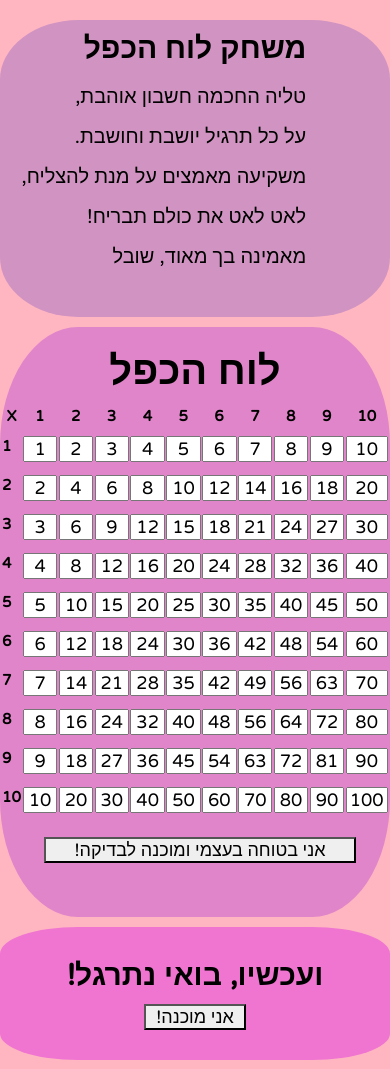
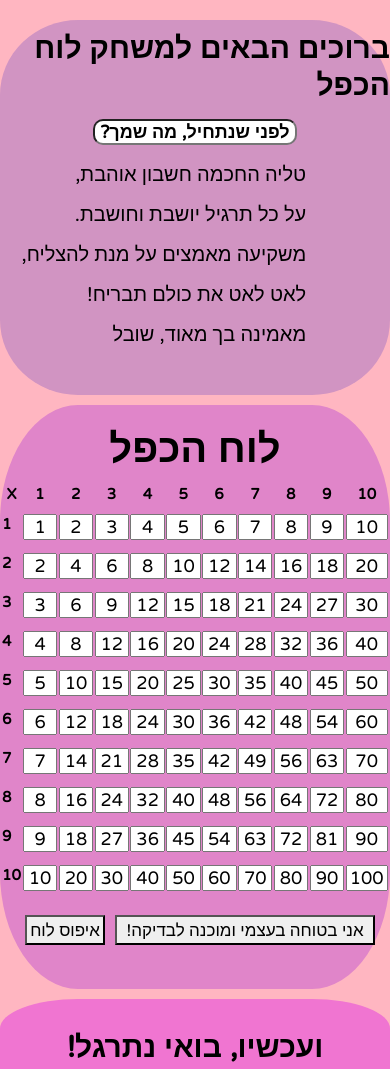
Before and after one commit to Shovalic/multiplicationBoard, a plain HTML site: page index.html in a window 390 px wide. Shown: the top 1069 px of the page. Drawn offline with Linux system fonts and the light colour scheme.

Commit message:
reset button

```diff
--- a/index.html
+++ b/index.html
@@ -16,7 +16,10 @@
   <body>
     <div id="container">
       <div id="personalNote">
-        <h1>משחק לוח הכפל</h1>
+        <h1>ברוכים הבאים למשחק לוח הכפל</h1>
+        <div>
+          <input type="text" id="userName" placeholder="לפני שנתחיל, מה שמך?" value="" required>
+        </div>
         <div class="typewrite">
           <pre>
             טליה החכמה חשבון אוהבת,
@@ -182,6 +185,7 @@
         <button id="readyToCheck" onclick="checkNow()">
           אני בטוחה בעצמי ומוכנה לבדיקה!
         </button>
+        <button id="reset" onclick="reset()">איפוס לוח</button>
 
         <br />
       </div>
@@ -191,15 +195,15 @@
         <div id="nice" style="display: none; direction: ltr">
           <tr>
             <td>
-              <input type="number" id="firstMult" disabled />
+              <input type="number" id="firstMult" disabled/>
             </td>
             <td>X</td>
             <td>
-              <input type="number" id="secMult" disabled />
+              <input type="number" id="secMult" disabled/>
             </td>
             <td>=</td>
             <td>
-              <input type="number" id="res" placeholder="כמה זה?" required />
+              <input type="number" id="res" placeholder="כמה נראה לך?" required />
             </td>
             <td><br>
               <input
--- a/script.js
+++ b/script.js
@@ -18,6 +18,15 @@ function checkNow() {
   divMsg.appendChild(m);
 }
 
+function reset() {
+  for (i = 1; i <= 10; i++) {
+    for (j = 1; j <= 10; j++) {
+      const studentResult = document.getElementById("raw" + i + "-" + j).value;
+      document.getElementById("raw" + i + "-" + j).value = "";
+
+    }
+  }
+}
 let btn = document.getElementById("checkAnswer");
 let div = document.getElementById("nice");
 let res = "";
--- a/style.css
+++ b/style.css
@@ -41,6 +41,11 @@ body {
   margin-bottom: 10px;
 }
 
+h1{
+  margin-top: 15px;
+  margin-bottom: 15px;
+}
+
 pre {
   margin-top: 10px;
   font-family: 'Rubik', sans-serif;
@@ -49,6 +54,25 @@ pre {
   justify-content: center;
   align-items: center;
   line-height: 40px;
+}
+
+#userName{
+  width: 200px;
+  font-weight: bold;
+  cursor: pointer;
+  border-radius: 10px;
+}
+
+::placeholder {
+  color: black;
+  opacity: 1;
+}
+
+
+
+#userName:hover{
+  background-color: palevioletred;
+  transition: 1s;
 }
 
 #tableMultiply {
@@ -67,13 +91,26 @@ pre {
 #readyToCheck{
     margin-top: 10px;
     margin-bottom: 10px;
+    height: 30px;
     display: flex;
     right: 30px;
-    width: 400px;
-    font-size: 22px;
-    margin-right: -30px;
+    width: 300px;
+    font-size: 20px;
+    margin-left: 170px;
 }
 
+#reset{
+  width: 100px;
+  height: 30px;
+  display: flex;
+  flex-direction: row;
+  direction: rtl;
+  justify-content: center;
+  align-items: center;
+  margin-top: -40px;
+  margin-left: -280px;
+  font-size: 20px;
+}
 caption {
   font-size: 40px;
   margin-bottom: 10px;
@@ -91,7 +128,15 @@ caption {
   border-radius: 20%;
   margin-bottom: 10px;
 }
+/*
+#firstMult, #secMult{
+  background-color: palevioletred;
+} */
 
+:disabled{
+  background-color: pink;
+  color: black;
+}
 #checkAnswer {
   margin-top: 10px;
   margin-bottom: 10px;
@@ -180,7 +225,7 @@ table {
 }
 
 #res {
-  width: 75px;
+  width: 120px;
   direction: rtl;
   text-align: center;
 }
@@ -309,7 +354,7 @@ table {
       font-family: 'Rubik', sans-serif;
       font-family: 'Varela Round', sans-serif;
       }
-  #tableShow input, #readyToCheck{
+  #tableShow input{
       width: 90%;
       text-align: center;
       font-size: 18px;
@@ -318,12 +363,25 @@ table {
       }
 
   #readyToCheck{
+      width: 260px;
+      text-align: center;
+      font-size: 17px;
       margin-top: 20px;
-      margin-right: -10px;
-      width: 80%;
+      margin-right: 70px;
       font-family: 'Rubik', sans-serif;
       font-family: 'Varela Round', sans-serif;
       }
+
+    #reset{
+      width: 80px;
+      display: flex;
+      flex-direction: row;
+      direction: rtl;
+      justify-content: center;
+      align-items: center;
+      margin-left: -260px;
+      font-size: 17px;
+    }
 
   #practice{
       width: 100%;
```
